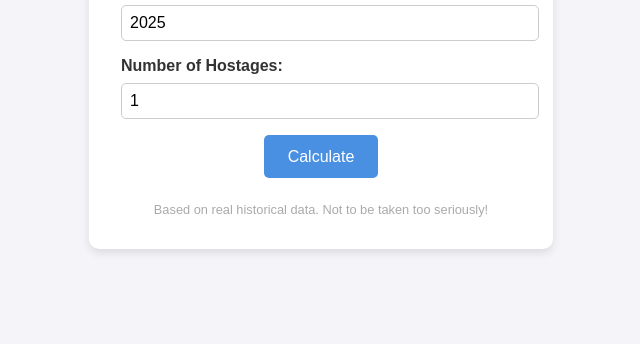
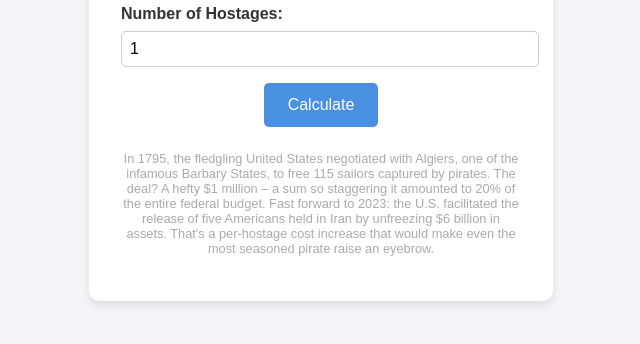
Before and after one commit to Chazzz/hostage-value-calculator, a plain HTML site: page index.html in a window 1280 px wide. Shown: the part 336-680 px from the top of the page, without its empty margins (319-959 px from the left). Drawn offline with Linux system fonts and the light colour scheme.

Commit message:
Add backstory to calculator.

```diff
--- a/index.html
+++ b/index.html
@@ -94,7 +94,9 @@
   <h2 id="result"></h2>
 
   <footer>
-    Based on real historical data. Not to be taken too seriously!
+    <p>
+        In 1795, the fledgling United States negotiated with Algiers, one of the infamous Barbary States, to free 115 sailors captured by pirates. The deal? A hefty $1 million – a sum so staggering it amounted to 20% of the entire federal budget. Fast forward to 2023: the U.S. facilitated the release of five Americans held in Iran by unfreezing $6 billion in assets. That's a per-hostage cost increase that would make even the most seasoned pirate raise an eyebrow.
+    </p>
   </footer>
 </div>
 
```
